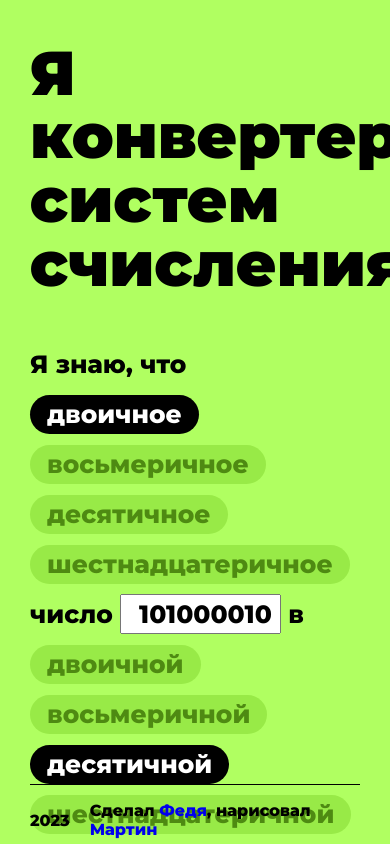
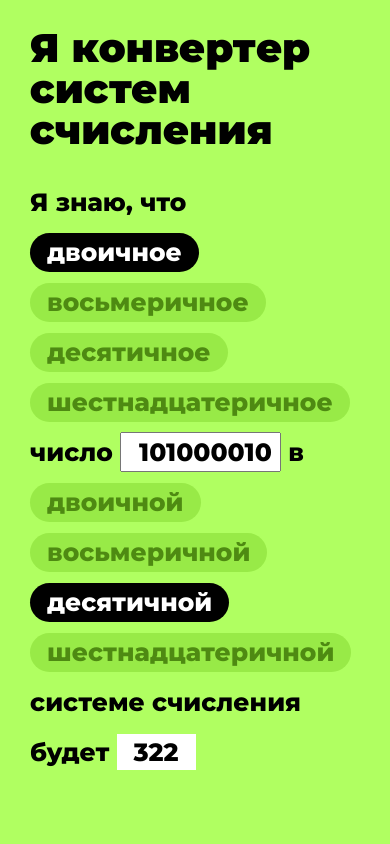
Before and after one commit to fedorkotov30/binary-converter, a plain HTML site: page index.html in a window 390 px wide. Shown: the top 844 px of the page. Drawn offline with Linux system fonts and the light colour scheme.

Commit message:
fix media screen

```diff
--- a/style.css
+++ b/style.css
@@ -171,3 +171,28 @@
     padding-right: 30px;
   }
 }
+
+@media screen and (max-width: 510px) {
+  .content {
+    padding-bottom: 60px;
+    height: calc(100vh - 20px);
+  }
+
+  .title {
+    font-size: 40px;
+  }
+
+  .btn:hover {
+    transform: none;
+  }
+}
+
+@media screen and (max-width: 410px) {
+  .content {
+    padding-bottom: 200px;
+  }
+
+  .footer__text {
+    font-size: 13px;
+  }
+}
```
